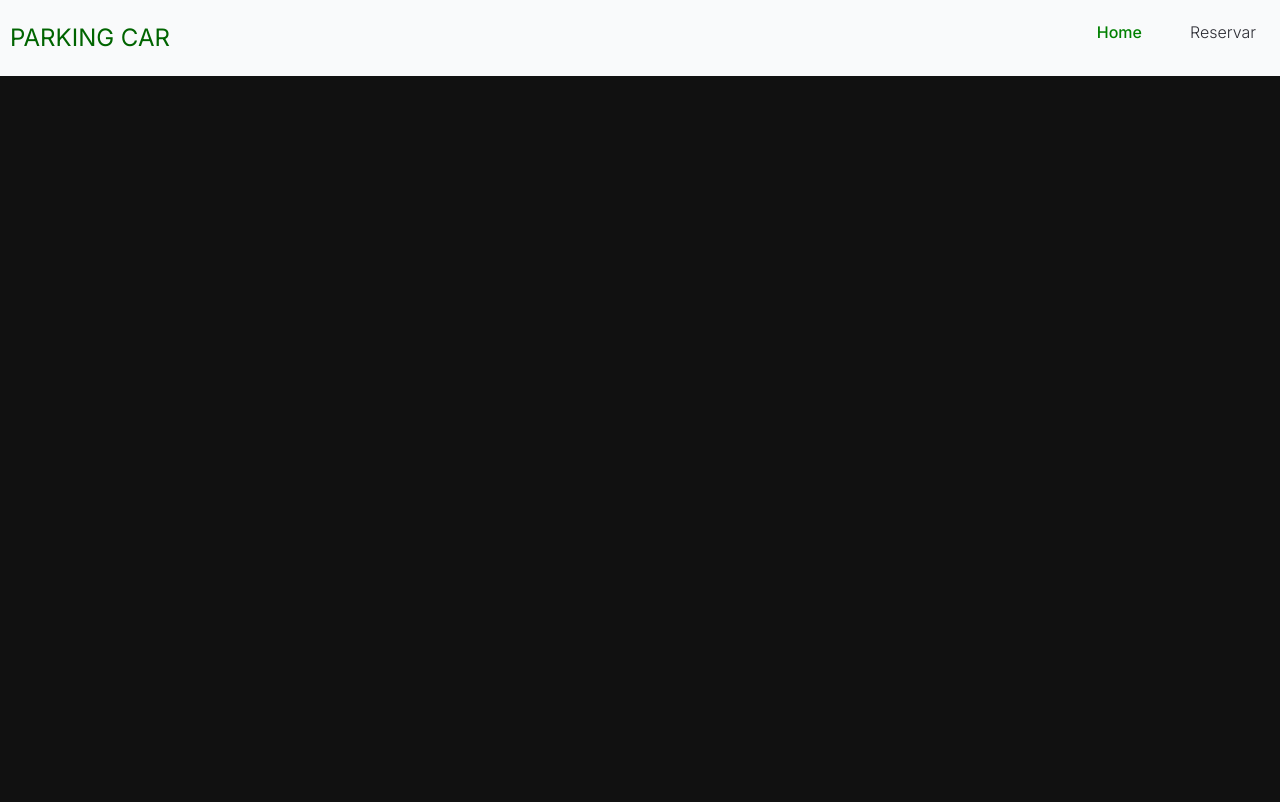
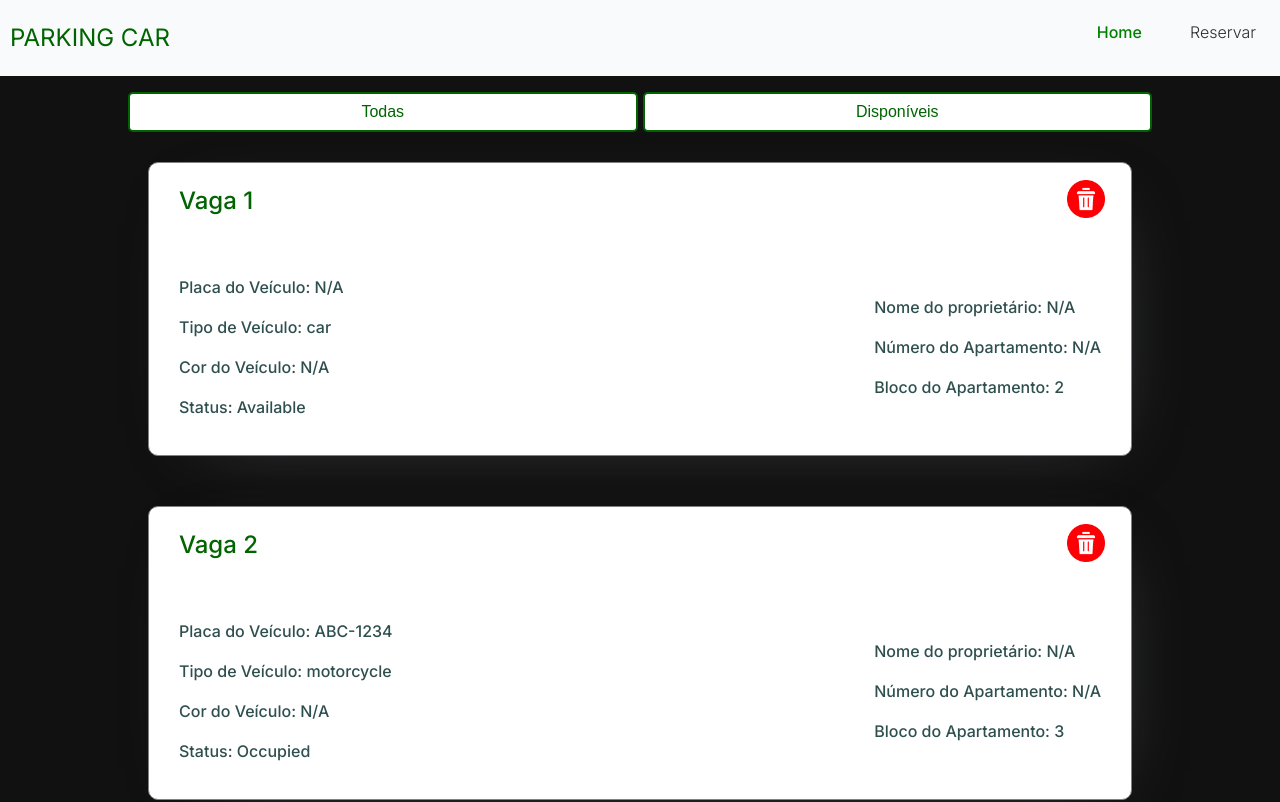
Before and after one commit to DudaFranderlinde/Estacionamento, a React (Vite) app: page / in a window 1280 px wide. Shown: the top 802 px of the page. Built offline with nearby package versions, Linux system fonts and the light colour scheme.

Commit message:
Criando listagem de cards

```diff
--- /dev/null
+++ b/src/components/ListCardPark/ListCardPark.jsx
@@ -0,0 +1,37 @@
+/* eslint-disable no-unused-vars */
+import { useEffect, useState } from "react"
+import { parkingList } from "../../service/parkList-mock"
+import { CardPark } from "../CardPark"
+import * as S from "./ListCardPark.styles"
+
+
+export function ListCardPark () {
+    const [listParkings, setListParkings] = useState([])
+    const data = ()=> {
+        setListParkings(parkingList)
+
+    }
+
+    useEffect(()=>{
+            setListParkings(parkingList)
+    }, [])
+
+    const filterbyAvailable = () => {
+        const filterStatusList = listParkings.filter((element)=> element.status === "Disponível")
+        setListParkings(filterStatusList)
+    }
+
+    return(
+        <S.DivContent>
+            <S.DivButtons>
+                <S.ButtonFilter onClick={data}>Todas</S.ButtonFilter>
+                <S.ButtonFilter onClick={filterbyAvailable}>Disponíveis</S.ButtonFilter>
+            </S.DivButtons>
+            {listParkings.map((element, index)=> (
+                <CardPark key={index} status={element.status} blockApart={element.block}
+                color={element.color} model={element.type} numberApart={element.apartment}
+                ownerName={element.owner} parkNumber={element.number} plate={element.plate}/>
+            ))}
+        </S.DivContent>
+    )
+}
--- /dev/null
+++ b/src/components/ListCardPark/ListCardPark.styles.js
@@ -0,0 +1,33 @@
+import styled from "styled-components";
+
+export const DivContent = styled.div`
+    margin: 0;
+    display: grid;
+    grid-template-columns: 1fr;
+    gap: 10px;
+`;
+
+export const DivButtons = styled.div`
+    margin: 0;
+    display: grid;
+    grid-template-columns: 1fr 1fr;
+    gap: 5px;
+
+`
+
+export const ButtonFilter = styled.button`
+    outline: 0;
+    height: 2.5em;
+    box-shadow: 0 0 0;
+    font-size: medium;
+    font-weight: 500;
+    color: darkgreen;
+    border: 2px solid darkgreen;
+    border-radius: 5px;
+    background-color: white;
+
+    &:focus{
+        background-color: darkgreen;
+        color: white;
+    }
+`
--- /dev/null
+++ b/src/components/ListCardPark/index.js
@@ -0,0 +1 @@
+export { ListCardPark } from "./ListCardPark";
--- a/src/layout/HomeLayout/HomeLayout.jsx
+++ b/src/layout/HomeLayout/HomeLayout.jsx
@@ -1,8 +1,10 @@
+import { ListCardPark } from "../../components/ListCardPark";
 import { DefaultPage } from "../../template";
 
 export function HomeLayout() {
     return (
         <DefaultPage>
+            <ListCardPark/>
         </DefaultPage>
     )
 }
```
